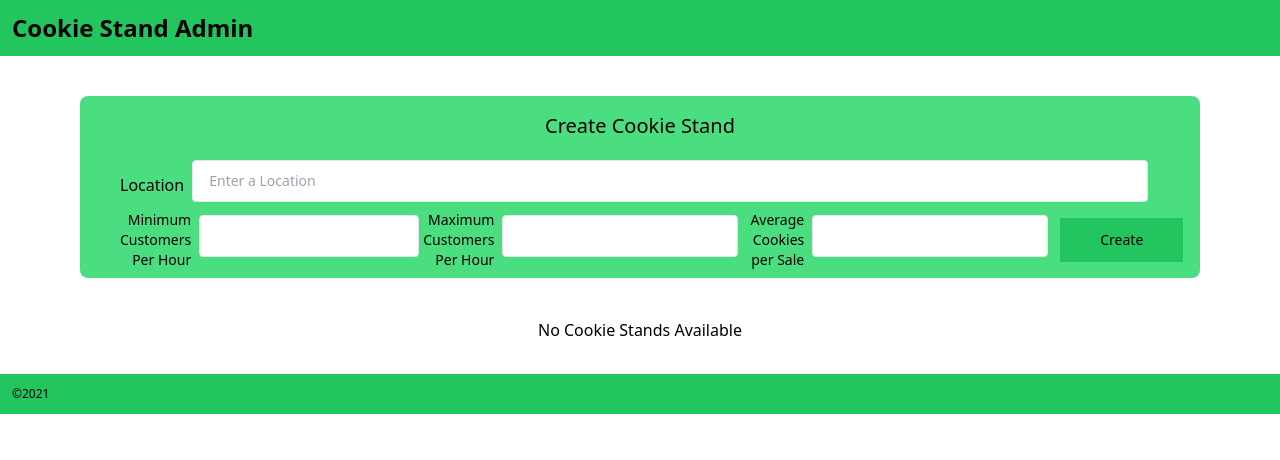
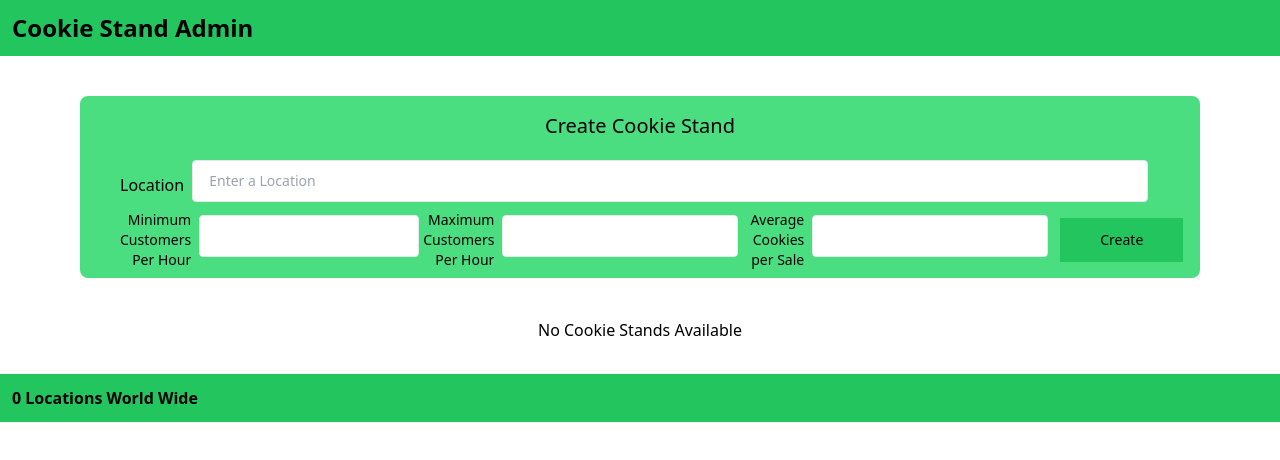
Before and after one commit to ponceedi000/cookie-stand-admin, a Next.js app: page / in a window 1280 px wide. Shown: the top 460 px of the page. Built offline with nearby package versions, Linux system fonts and the light colour scheme.

Commit message:
Added location count in footer

```diff
--- a/components/Footer.js
+++ b/components/Footer.js
@@ -1,7 +1,7 @@
-export default function Footer() {
+export default function Footer({ reports }) {
   return (
     <footer className="flex items-center justify-between p-3 mt-8 bg-green-500">
-      <h1 className='text-xs'>&copy;2021</h1>
+      <h1 className='font-semibold text-m'>{reports.length} Locations World Wide</h1>
     </footer>
   )
 }
--- a/pages/index.js
+++ b/pages/index.js
@@ -33,7 +33,7 @@ export default function CookieStandAdmin() {
         <CreateForm handleCreateReport={handleCreateReport} hours={hours} />
         <ReportTable hours={hours} reports={reports}/>
       </main>
-      <Footer />
+      <Footer reports={reports}/>
 
     </div>
   )
```
